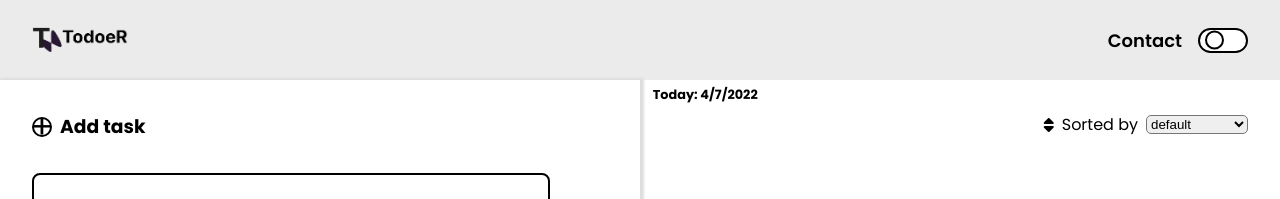
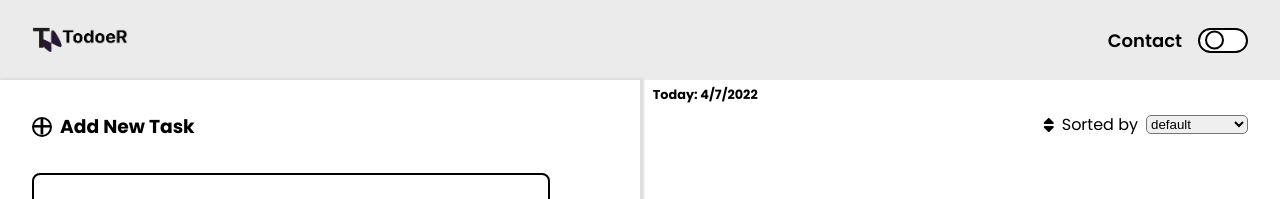
Before and after one commit to Tonywhite1997/TodoeR-frontend, a React (Create React App) app: page / in a window 1280 px wide. Shown: the top 199 px of the page. Built offline with nearby package versions, Linux system fonts and the light colour scheme.

Commit message:
changed the add button text from 'add task' to 'add new task'

```diff
--- a/src/components/Home.js
+++ b/src/components/Home.js
@@ -225,7 +225,7 @@ function Home() {
         <section className="main--left">
           <div className="main--left__addBtn" onClick={openTaskInputField}>
             <p className={isDark ? "p--darkMode" : ""}>+</p>
-            <h3>Add task</h3>
+            <h3>Add New Task</h3>
           </div>
           {!tasks.editMode && isNewTask && (
             <TaskInputField
--- a/src/css/_main.scss
+++ b/src/css/_main.scss
@@ -19,7 +19,7 @@
         margin-top: 2em;
         margin-bottom: 1em;
         cursor: pointer;
-        width: 120px;
+        width: 180px;
 
         p{
             font-size: 2rem;
--- a/src/css/root.css
+++ b/src/css/root.css
@@ -131,7 +131,7 @@
   margin-top: 2em;
   margin-bottom: 1em;
   cursor: pointer;
-  width: 120px;
+  width: 180px;
 }
 
 .main--left__addBtn p {
```
